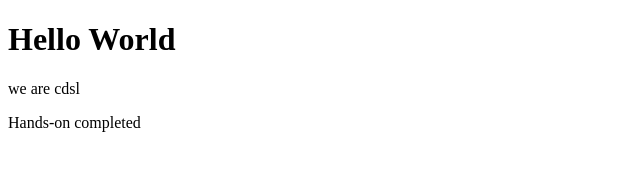
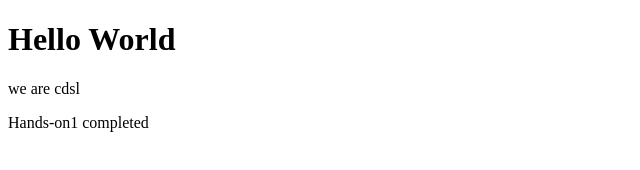
Before and after one commit to okadai/hands_on_complete, a plain HTML site: page contents/index.html in a window 1280 px wide. Shown: the full height of the page, 0-640 px from the left. Drawn offline with Linux system fonts and the light colour scheme.

Commit message:
directory add

```diff
--- a/index.html
+++ b/contents/index.html
@@ -5,7 +5,7 @@
 
 <h1>Hello World</h1>
 <p>we are cdsl</p>
-<p>Hands-on completed</p>
+<p>Hands-on1 completed</p>
 
 </body>
 </html>
```
Also changed, not shown: 3 other files.
